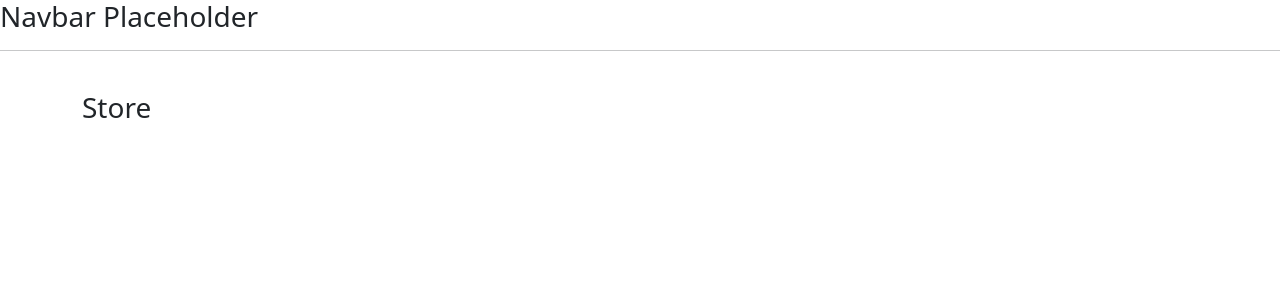
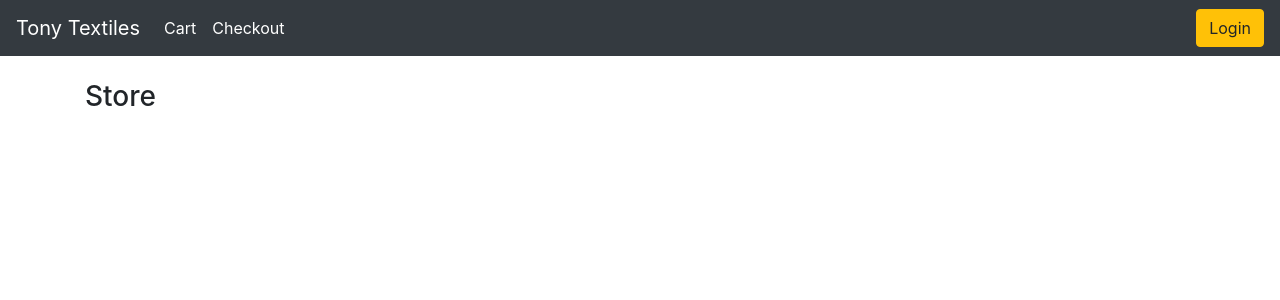
Before and after one commit to nived-s/tony-textiles-django, a Django app: page / in a window 1280 px wide. Shown: the top 300 px of the page. Run offline with Django 4.2, Linux system fonts and the light colour scheme; some libraries are stand-ins or nearby versions.

Commit message:
navbar added but login button linking not done

```diff
--- /dev/null
+++ b/tony_textiles/static/css/main.css
@@ -0,0 +1,4 @@
+.tt-logo-font{
+    font-family: 'IBM Plex Mono', monospace;
+    font-family: 'Space Mono', monospace;
+}
--- a/tony_textiles/store/templates/store/main.html
+++ b/tony_textiles/store/templates/store/main.html
@@ -1,34 +1,53 @@
 <!DOCTYPE html>
 {% load static %}
-<html lang="en">
+<html>
 <head>
-    <meta charset="UTF-8">
-    <meta http-equiv="X-UA-Compatible" content="IE=edge">
-    <meta name="viewport" content="width=device-width, initial-scale=1.0">
-    <title>Tony Textiles</title>
+	<title>Ecom</title>
 
-    <!-- bootstrap -->
-    <link href="https://cdn.jsdelivr.net/npm/bootstrap@5.3.0-alpha1/dist/css/bootstrap.min.css" rel="stylesheet" integrity="sha384-GLhlTQ8iRABdZLl6O3oVMWSktQOp6b7In1Zl3/Jr59b6EGGoI1aFkw7cmDA6j6gD" crossorigin="anonymous">
+	<meta name="viewport" content="width=device-width, initial-scale=1, maximum-scale=1, minimum-scale=1" />
 
-    <!-- #css link  -->
-    <link rel="stylesheet" href="{% static 'css/main.css' %}">
+	<link rel="stylesheet" href="https://stackpath.bootstrapcdn.com/bootstrap/4.4.1/css/bootstrap.min.css" integrity="sha384-Vkoo8x4CGsO3+Hhxv8T/Q5PaXtkKtu6ug5TOeNV6gBiFeWPGFN9MuhOf23Q9Ifjh" crossorigin="anonymous">
+
+	<link rel="stylesheet" type="text/css" href="{% static 'css/main.css' %}">
 
 </head>
 <body>
 
-    <!-- bootstrap js  -->
-    <script src="https://cdn.jsdelivr.net/npm/bootstrap@5.3.0-alpha1/dist/js/bootstrap.bundle.min.js" integrity="sha384-w76AqPfDkMBDXo30jS1Sgez6pr3x5MlQ1ZAGC+nuZB+EYdgRZgiwxhTBTkF7CXvN" crossorigin="anonymous"></script>
+	<nav class="navbar navbar-expand-lg navbar-dark bg-dark">
+	  <a class="navbar-brand" href="{% url 'store' %}">Tony Textiles</a>
+	  <button class="navbar-toggler" type="button" data-toggle="collapse" data-target="#navbarSupportedContent" aria-controls="navbarSupportedContent" aria-expanded="false" aria-label="Toggle navigation">
+	    <span class="navbar-toggler-icon"></span>
+	  </button>
 
-    <h3>Navbar Placeholder</h3>
-    <hr>
+	  <div class="collapse navbar-collapse" id="navbarSupportedContent">
+	    <ul class="navbar-nav mr-auto">
+	      <li class="nav-item active">
+	        <a class="nav-link" href="{% url 'cart' %}">Cart <span class="sr-only"></span></a>
+	      </li>
+	      <li class="nav-item active">
+	        <a class="nav-link" href="{% url 'checkout' %}">Checkout <span class="sr-only"></span></a>
+	      </li>
 
-    <div class="container">
-        <br>
-        {% block content %}
+	    </ul>
+	    <div class="form-inline my-2 my-lg-0">
+	     	<a href="#"class="btn btn-warning">Login</a>
+	    </div>
+	  </div>
+	</nav>
+
+     <div class="container">
+            <br>
+            {% block content %}
 
 
-        {% endblock content %}
-    </div>
+            {% endblock content %}
+         </div>
 
+
+	<script src="https://code.jquery.com/jquery-3.4.1.slim.min.js" integrity="sha384-J6qa4849blE2+poT4WnyKhv5vZF5SrPo0iEjwBvKU7imGFAV0wwj1yYfoRSJoZ+n" crossorigin="anonymous"></script>
+
+	<script src="https://cdn.jsdelivr.net/npm/popper.js@1.16.0/dist/umd/popper.min.js" integrity="sha384-Q6E9RHvbIyZFJoft+2mJbHaEWldlvI9IOYy5n3zV9zzTtmI3UksdQRVvoxMfooAo" crossorigin="anonymous"></script>
+
+	<script src="https://stackpath.bootstrapcdn.com/bootstrap/4.4.1/js/bootstrap.min.js" integrity="sha384-wfSDF2E50Y2D1uUdj0O3uMBJnjuUD4Ih7YwaYd1iqfktj0Uod8GCExl3Og8ifwB6" crossorigin="anonymous"></script>
 </body>
 </html>
--- a/tony_textiles/store/urls.py
+++ b/tony_textiles/store/urls.py
@@ -1,8 +1,8 @@
 from django.urls import path
 from . import views
 
-urlpatterns = {
+urlpatterns = [
     path('', views.store, name="store"),        #base url
     path('cart/', views.cart, name="cart"),
     path('checkout/', views.checkout, name="checkout"),
-}
+]
```
